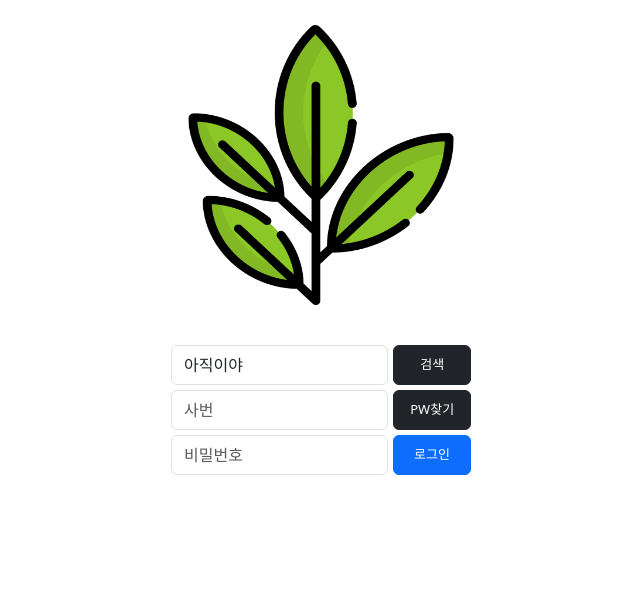
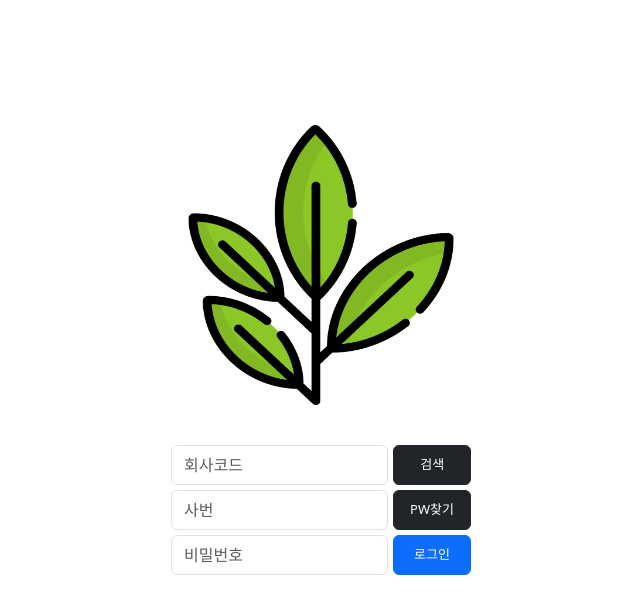
Before and after one commit to Hanxbeen/React_Tutorial, a React (Create React App) app in the folder Prototype/prototype/: page / in a window 1280 px wide. Shown: the top 614 px of the page, without its empty margins (319-959 px from the left). Built offline with nearby package versions, Linux system fonts and the light colour scheme.

Commit message:
chore  : '컴포넌트 디렉토리 구조화'

```diff
--- a/Prototype/prototype/src/App.js
+++ b/Prototype/prototype/src/App.js
@@ -1,8 +1,9 @@
 import { React } from "react";
 import { Switch, Route } from "react-router-dom";
 // import About from "./About";
-import StartPage from "./StartPage";
-import MainPage from "./MainPage";
+import StartPage from "./startpage/Login";
+import MainPage from "./startpage/MainPage";
+import FindPW from "./startpage/FindPW";
 import "./index.css";
 
 const App = () => {
@@ -55,6 +56,7 @@ const App = () => {
       <Switch>
         <Route path="/" exact={true} component={StartPage} />
         <Route path="/main" exact={true} component={MainPage} />
+        <Route path="/findpw" exact={true} component={FindPW} />
 
         <Route path="/main" component={MainPage} />
         {/* <Route path="/profiles/:username" component={Profile} /> */}
--- a/Prototype/prototype/src/modal/companyCode.js
+++ b/Prototype/prototype/src/modal/companyCode.js
@@ -1,20 +1,13 @@
-import { React, useState } from "react";
+import { React } from "react";
 import { Button, Modal, Container, Row, Col } from "react-bootstrap";
 
-function CompanyCode({show, onHide, getdata}) {
-  const [CheckedCode, setCheckedCode] = useState("회사 코드를 선택해주세요");
-
+function CompanyCode({ show, onHide, getdata }) {
   function sendCompanyName(e) {
     getdata(e.target.innerText);
-    setCheckedCode(e.target.innerText);
   }
 
   return (
-    <Modal
-      show={show}
-      aria-labelledby="contained-modal-title-vcenter"
-      centered
-    >
+    <Modal show={show} aria-labelledby="contained-modal-title-vcenter" centered>
       <Modal.Header closeButton>
         <Modal.Title id="contained-modal-title-vcenter">회사코드</Modal.Title>
       </Modal.Header>
@@ -98,14 +91,12 @@ function CompanyCode({show, onHide, getdata}) {
       <Modal.Footer>
         <Row style={{ width: "100%" }}>
           <Col md="9">
-            <p style={{ color: "gray", fontSize: "13px" }}>{CheckedCode}</p>
+            <p style={{ color: "gray", fontSize: "13px" }}>
+              회사 코드를 클릭하고 선택버튼을 눌러주세요
+            </p>
           </Col>
           <Col md="1">
-            <Button
-              variant="dark"
-              onClick={onHide}
-              style={{ width: "100px" }}
-            >
+            <Button variant="dark" onClick={onHide} style={{ width: "100px" }}>
               선택
             </Button>
           </Col>
--- a/Prototype/prototype/src/StartPage.js
+++ b/Prototype/prototype/src/startpage/Login.js
@@ -2,11 +2,11 @@ import { React, useState } from "react";
 import { Link } from "react-router-dom";
 import { Button, Form, Image } from "react-bootstrap";
 // import styles from "./index.css";
-import CompanyCodeModal from "./modal/CompanyCode";
+import CompanyCodeModal from "../modal/CompanyCode";
 
-function StartPage() {
+function Login() {
   const [modalShow, setModalShow] = useState(false);
-  const [companyCode, setCompanyCode] = useState("아직이야");
+  const [companyCode, setCompanyCode] = useState("");
 
   function choice() {
     setModalShow(false);
@@ -23,7 +23,7 @@ function StartPage() {
         width: "300px",
         height: "400px",
         marginLeft: "-150px",
-        marginTop: "-375px",
+        marginTop: "-275px",
       }}
     >
       <Image
@@ -69,13 +69,20 @@ function StartPage() {
       >
         <div style={{ display: "flex", height: "40px" }}>
           <Form.Control type="text" placeholder="사번" />
+          <Link to="/findpw">
             <Button
               variant="dark"
               type="submit"
-            style={{ marginLeft: "5px", width: "100px", fontSize: "13px" }}
+              style={{
+                height: "40px",
+                fontSize: "13px",
+                marginLeft: "5px",
+                width: "78px",
+              }}
             >
               PW찾기
             </Button>
+          </Link>
         </div>
       </Form.Group>
       <Form.Group className="password" controlId="password">
@@ -100,4 +107,4 @@ function StartPage() {
   );
 }
 
-export default StartPage;
+export default Login;
--- a/Prototype/prototype/src/MainPage.js
+++ b/Prototype/prototype/src/startpage/MainPage.js
@@ -1,9 +1,8 @@
 import React from "react";
 import { useHistory } from "react-router-dom";
 import { Button, Navbar, Nav, Container, Tab, Row, Col } from "react-bootstrap";
-import salesStatus from "./sidemenu/sales/Status";
-import salesManagement from "./sidemenu/sales/Management";
-
+import salesStatus from "../sidemenu/sales/Status";
+import salesManagement from "../sidemenu/sales/Management";
 const MainPage = () => {
   const history = useHistory();
 
```
Lines whose indentation alone changed are shown as unchanged.
